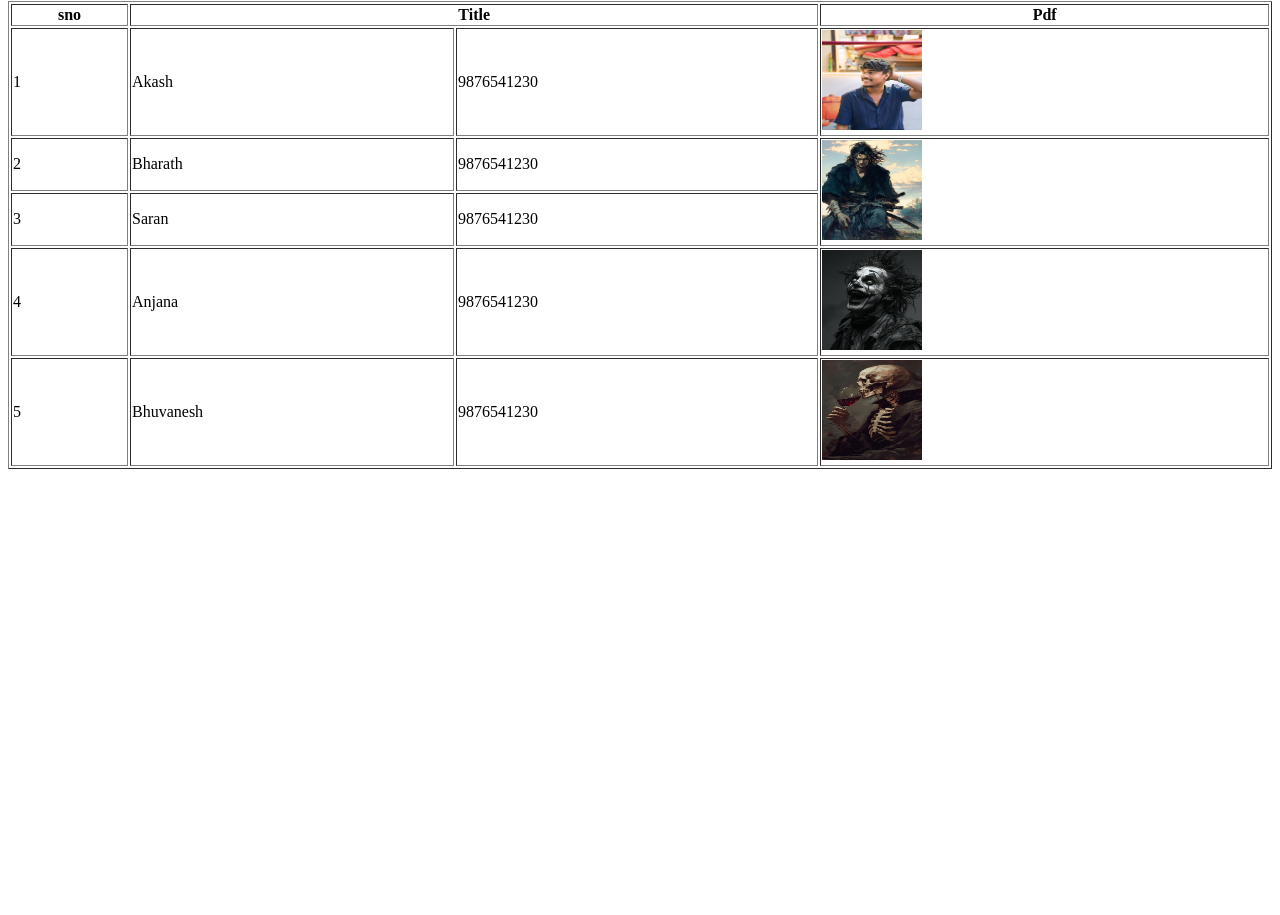
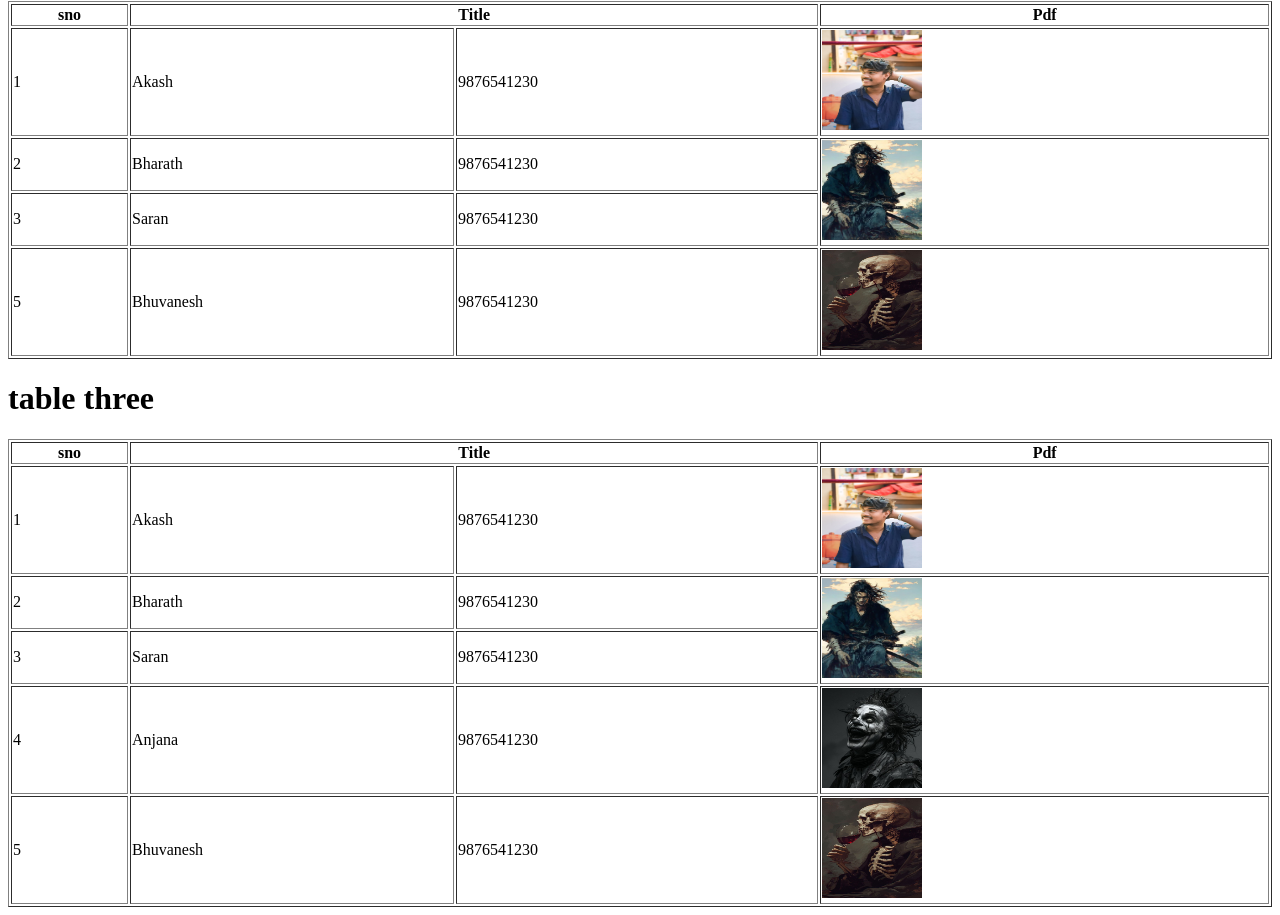
Before and after one commit to palaniakash1/tables-html, a plain HTML site: page index.html in a window 1280 px wide. Shown: the part 737-1652 px from the top of the page. Before the commit the page ends 1214 px from the top, so only its background shows below. Drawn offline with Linux system fonts and the light colour scheme.

Commit message:
duplicated an existing table with same data

```diff
--- a/index.html
+++ b/index.html
@@ -74,6 +74,43 @@
                 <td>Saran</td>
                 <td>9876541230</td>
             </tr>
+
+            <tr>
+                <td>5</td>
+                <td>Bhuvanesh</td>
+                <td>9876541230</td>
+                <td><img src="skeleton wine.jpg" alt="akash"width="100px" height="100px"></td>
+            </tr>
+        </tbody>
+    </table>
+
+
+     <table border="1" width="100%">
+        <h1>table three</h1>
+
+        <thead>
+            <th>sno</th>
+            <th colspan="2">Title</th>
+            <th>Pdf</th>
+        </thead>
+        <tbody>
+            <tr>
+                <td>1</td>
+                <td>Akash</td>
+                <td>9876541230</td>
+                <td><img src="akash.jpg" alt="akash"width="100px" height="100px"></td>
+            </tr>
+            <tr>
+                <td>2</td>
+                <td>Bharath</td>
+                <td>9876541230</td>
+                <td rowspan="2"><img src="0557465d8d9ce3f414107c6f78fcc693.jpg" alt="akash"width="100px" height="100px"></td>
+            </tr>
+            <tr>
+                <td>3</td>
+                <td>Saran</td>
+                <td>9876541230</td>
+            </tr>
             <tr>
                 <td>4</td>
                 <td>Anjana</td>
```
